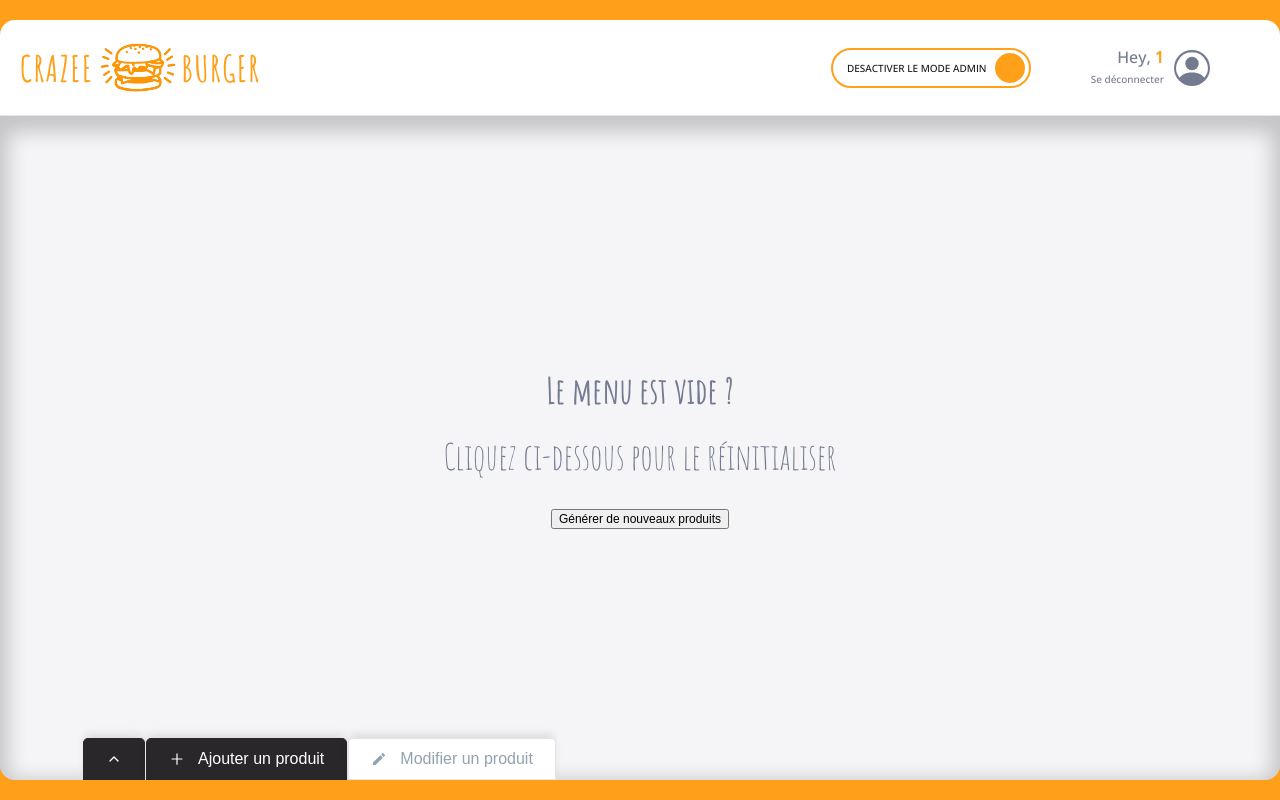
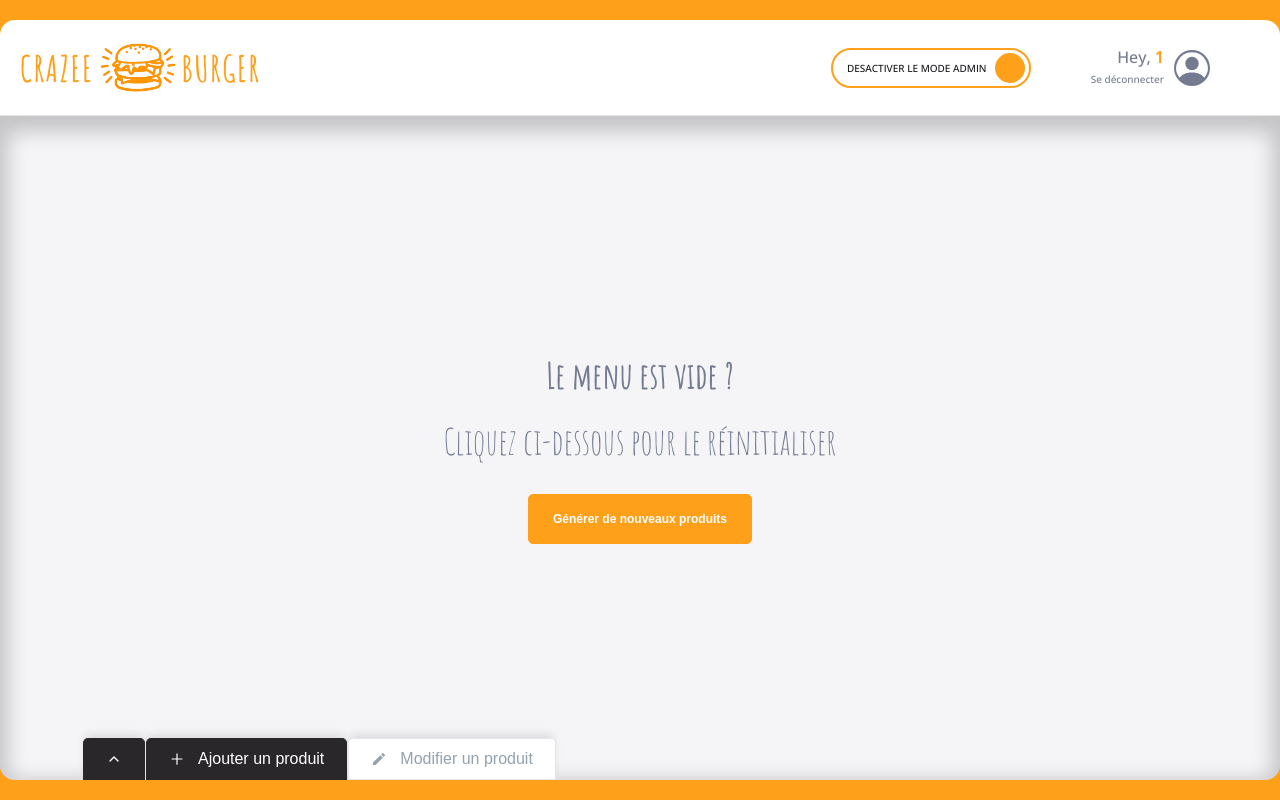
Before and after one commit to YohannMaiVan/React-crazee-burger, a React (Vite) app: page /order/1 in a window 1280 px wide. Built offline with nearby package versions, Linux system fonts and the light colour scheme.

Commit message:
💄 F08: MENU > EmptyMenu > use Reusable Button style

```diff
--- a/src/components/pages/order/Main/Menu/EmptyMenuAdmin.jsx
+++ b/src/components/pages/order/Main/Menu/EmptyMenuAdmin.jsx
@@ -1,5 +1,6 @@
 import styled from "styled-components"
 import { theme } from "../../../../../theme"
+import Button from "../../../../reusable-ui/Button"
 
 export default function EmptyMenuAdmin({ onReset }) {
   return (
@@ -8,9 +9,9 @@ export default function EmptyMenuAdmin({ onReset }) {
       <span className="description">
         Cliquez ci-dessous pour le réinitialiser
       </span>
-      <button label={"Générer de nouveaux produits"} onClick={onReset}>
+      <Button label={"Générer de nouveaux produits"} onClick={onReset}>
         Générer de nouveaux produits
-      </button>
+      </Button>
     </EmptyMenuStyled>
   )
 }
--- a/src/components/reusable-ui/Button.jsx
+++ b/src/components/reusable-ui/Button.jsx
@@ -1,9 +1,15 @@
 import styled, { css } from "styled-components"
 import { theme } from "../../theme"
 
-export default function Button({ label, Icon, className, version = "normal" }) {
+export default function Button({
+  label,
+  Icon,
+  className,
+  version = "normal",
+  onClick,
+}) {
   return (
-    <ButtonStyled className={className} version={version}>
+    <ButtonStyled className={className} version={version} onClick={onClick}>
       <span>{label}</span>
       <div className="icon">{Icon && Icon}</div>
     </ButtonStyled>
```
